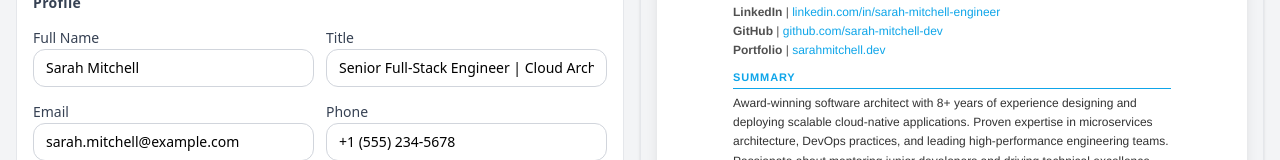
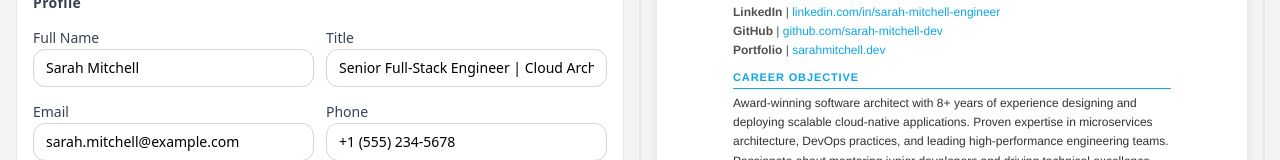
Before and after one commit to axcel-blade/resume-builder, a React (Vite) app: page / in a window 1280 px wide. Shown: the part 244-404 px from the top of the page. Built offline with nearby package versions, Linux system fonts and the light colour scheme.

Commit message:
Refactor resume template components to match typical professional resume structure

```diff
--- a/src/components/TemplateBasic.jsx
+++ b/src/components/TemplateBasic.jsx
@@ -17,15 +17,19 @@ import {
 
 const FONT = '"Helvetica Neue", Helvetica, Arial, sans-serif';
 
+/* Headings + order follow a typical professional resume:
+   Profile → Professional Experience → Education → Projects → Key Skills →
+   Achievements and Awards → Volunteer Work → Certificates & Licenses →
+   Interests → References. */
 const HEADINGS = {
-  summary:      "Summary",
+  summary:      "Career Objective",
   experience:   "Professional Experience",
-  voluntary:    "Voluntary Experience",
+  education:    "Education",
   projects:     "Projects",
-  education:    "Education",
+  skills:       "Key Skills",
   achievements: "Achievements and Awards",
-  certificates: "Certificates & Licences",
-  skills:       "Key Skills",
+  voluntary:    "Volunteer Work",
+  certificates: "Certificates & Licenses",
   interests:    "Interests",
   references:   "References",
 };
@@ -92,6 +96,7 @@ export default function TemplateBasic({ data }) {
         )}
       </div>
 
+      {/* 1. Career Objective */}
       {p.summary && (
         <Section title={HEADINGS.summary} accent={accent}>
           <div style={{ fontSize: "12px", color: "#323232", lineHeight: 1.6, wordBreak: "break-word" }}>
@@ -100,54 +105,63 @@ export default function TemplateBasic({ data }) {
         </Section>
       )}
 
+      {/* 2. Professional Experience */}
       {experience.length > 0 && (
         <Section title={HEADINGS.experience} accent={accent}>
           {experience.map((e) => <ExperienceBlock key={e.id} e={e} />)}
         </Section>
       )}
 
+      {/* 3. Education */}
+      {education.length > 0 && (
+        <Section title={HEADINGS.education} accent={accent}>
+          {education.map((e) => <EducationBlock key={e.id} e={e} />)}
+        </Section>
+      )}
+
+      {/* 4. Projects */}
+      {projects.length > 0 && (
+        <Section title={HEADINGS.projects} accent={accent}>
+          {projects.map((proj) => <ProjectsBlock key={proj.id} p={proj} />)}
+        </Section>
+      )}
+
+      {/* 5. Key Skills */}
+      {data.skillGroups?.length > 0 && (
+        <Section title={HEADINGS.skills} accent={accent}>
+          {data.skillGroups.map((g) => <SkillsBlock key={g.id} group={g} />)}
+        </Section>
+      )}
+
+      {/* 6. Achievements and Awards */}
+      {data.achievements?.length > 0 && (
+        <Section title={HEADINGS.achievements} accent={accent}>
+          {data.achievements.map((a) => <AchievementsBlock key={a.id} a={a} />)}
+        </Section>
+      )}
+
+      {/* 7. Volunteer Work */}
       {voluntary.length > 0 && (
         <Section title={HEADINGS.voluntary} accent={accent}>
           {voluntary.map((v) => <VoluntaryBlock key={v.id} v={v} />)}
         </Section>
       )}
 
-      {projects.length > 0 && (
-        <Section title={HEADINGS.projects} accent={accent}>
-          {projects.map((proj) => <ProjectsBlock key={proj.id} p={proj} />)}
-        </Section>
-      )}
-
-      {education.length > 0 && (
-        <Section title={HEADINGS.education} accent={accent}>
-          {education.map((e) => <EducationBlock key={e.id} e={e} />)}
-        </Section>
-      )}
-
-      {data.achievements?.length > 0 && (
-        <Section title={HEADINGS.achievements} accent={accent}>
-          {data.achievements.map((a) => <AchievementsBlock key={a.id} a={a} />)}
-        </Section>
-      )}
-
+      {/* 8. Certificates & Licenses */}
       {certificates.length > 0 && (
         <Section title={HEADINGS.certificates} accent={accent}>
           {certificates.map((c) => <CertificateBlock key={c.id} c={c} />)}
         </Section>
       )}
 
-      {data.skillGroups?.length > 0 && (
-        <Section title={HEADINGS.skills} accent={accent}>
-          {data.skillGroups.map((g) => <SkillsBlock key={g.id} group={g} />)}
-        </Section>
-      )}
-
+      {/* 9. Interests */}
       {interests.length > 0 && (
         <Section title={HEADINGS.interests} accent={accent}>
           <InterestsBlock interests={interests} />
         </Section>
       )}
 
+      {/* 10. References */}
       <Section title={HEADINGS.references} accent={accent}>
         <ReferencesBlock references={data.references} />
       </Section>
--- a/src/components/TemplateModern.jsx
+++ b/src/components/TemplateModern.jsx
@@ -17,15 +17,19 @@ import {
 
 const FONT = '"Helvetica Neue", Helvetica, Arial, sans-serif';
 
+/* Headings + order follow a typical professional resume:
+   Profile → Professional Experience → Education → Projects → Key Skills →
+   Achievements and Awards → Volunteer Work → Certificates & Licenses →
+   Interests → References. */
 const HEADINGS = {
-  summary:      "Summary",
+  summary:      "Career Objective",
   experience:   "Professional Experience",
-  voluntary:    "Voluntary Experience",
+  education:    "Education",
   projects:     "Projects",
-  education:    "Education",
+  skills:       "Key Skills",
   achievements: "Achievements and Awards",
-  certificates: "Certificates & Licences",
-  skills:       "Key Skills",
+  voluntary:    "Volunteer Work",
+  certificates: "Certificates & Licenses",
   interests:    "Interests",
   references:   "References",
 };
@@ -34,12 +38,12 @@ export default function TemplateModern({ data }) {
   const accent = data.meta?.accent || "#0ea5e9";
   const p = data.profile;
 
-  const experience  = sortByStartDesc(data.experience  || []);
-  const voluntary   = sortByStartDesc(data.voluntary   || []);
-  const projects    = sortByStartDesc(data.projects    || []);
-  const education   = sortByStartDesc(data.education   || []);
+  const experience   = sortByStartDesc(data.experience   || []);
+  const voluntary    = sortByStartDesc(data.voluntary    || []);
+  const projects     = sortByStartDesc(data.projects     || []);
+  const education    = sortByStartDesc(data.education    || []);
   const certificates = sortByStartDesc(data.certificates || [], "year");
-  const interests   = (data.interests || []).filter(Boolean);
+  const interests    = (data.interests || []).filter(Boolean);
 
   return (
     <div
@@ -93,6 +97,7 @@ export default function TemplateModern({ data }) {
         </div>
       )}
 
+      {/* 1. Career Objective */}
       {p.summary && (
         <Section title={HEADINGS.summary} accent={accent}>
           <div style={{ fontSize: "12px", color: "#323232", lineHeight: 1.6, fontFamily: FONT, wordBreak: "break-word" }}>
@@ -101,55 +106,63 @@ export default function TemplateModern({ data }) {
         </Section>
       )}
 
+      {/* 2. Professional Experience */}
       {experience.length > 0 && (
         <Section title={HEADINGS.experience} accent={accent}>
           {experience.map((e) => <ExperienceBlock key={e.id} e={e} />)}
         </Section>
       )}
 
+      {/* 3. Education */}
+      {education.length > 0 && (
+        <Section title={HEADINGS.education} accent={accent}>
+          {education.map((e) => <EducationBlock key={e.id} e={e} />)}
+        </Section>
+      )}
+
+      {/* 4. Projects */}
+      {projects.length > 0 && (
+        <Section title={HEADINGS.projects} accent={accent}>
+          {projects.map((proj) => <ProjectsBlock key={proj.id} p={proj} />)}
+        </Section>
+      )}
+
+      {/* 5. Key Skills — group title + paragraph (workbook functional/business style) */}
+      {data.skillGroups?.length > 0 && (
+        <Section title={HEADINGS.skills} accent={accent}>
+          {data.skillGroups.map((g) => <SkillsBlock key={g.id} group={g} />)}
+        </Section>
+      )}
+
+      {/* 6. Achievements and Awards */}
+      {data.achievements?.length > 0 && (
+        <Section title={HEADINGS.achievements} accent={accent}>
+          {data.achievements.map((a) => <AchievementsBlock key={a.id} a={a} />)}
+        </Section>
+      )}
+
+      {/* 7. Volunteer Work */}
       {voluntary.length > 0 && (
         <Section title={HEADINGS.voluntary} accent={accent}>
           {voluntary.map((v) => <VoluntaryBlock key={v.id} v={v} />)}
         </Section>
       )}
 
-      {projects.length > 0 && (
-        <Section title={HEADINGS.projects} accent={accent}>
-          {projects.map((proj) => <ProjectsBlock key={proj.id} p={proj} />)}
-        </Section>
-      )}
-
-      {education.length > 0 && (
-        <Section title={HEADINGS.education} accent={accent}>
-          {education.map((e) => <EducationBlock key={e.id} e={e} />)}
-        </Section>
-      )}
-
-      {data.achievements?.length > 0 && (
-        <Section title={HEADINGS.achievements} accent={accent}>
-          {data.achievements.map((a) => <AchievementsBlock key={a.id} a={a} />)}
-        </Section>
-      )}
-
+      {/* 8. Certificates & Licenses */}
       {certificates.length > 0 && (
         <Section title={HEADINGS.certificates} accent={accent}>
           {certificates.map((c) => <CertificateBlock key={c.id} c={c} />)}
         </Section>
       )}
 
-      {data.skillGroups?.length > 0 && (
-        <Section title={HEADINGS.skills} accent={accent}>
-          {data.skillGroups.map((g) => <SkillsBlock key={g.id} group={g} />)}
-        </Section>
-      )}
-
+      {/* 9. Interests */}
       {interests.length > 0 && (
         <Section title={HEADINGS.interests} accent={accent}>
           <InterestsBlock interests={interests} />
         </Section>
       )}
 
-      {/* References — always rendered (mandatory) */}
+      {/* 10. References — always rendered, row-by-row with all 5 fields */}
       <Section title={HEADINGS.references} accent={accent}>
         <ReferencesBlock references={data.references} />
       </Section>
--- a/src/components/editors/ResumeEditor.jsx
+++ b/src/components/editors/ResumeEditor.jsx
@@ -3,12 +3,12 @@
 import React, { useState } from "react";
 import ProfileEditor from "./ProfileEditor";
 import ExperienceEditor from "./ExperienceEditor";
+import EducationEditor from "./EducationEditor";
+import ProjectsEditor from "./ProjectsEditor";
+import SkillsEditor from "./SkillsEditor";
+import AchievementsEditor from "./AchievementsEditor";
 import VoluntaryEditor from "./VoluntaryEditor";
-import ProjectsEditor from "./ProjectsEditor";
-import EducationEditor from "./EducationEditor";
-import AchievementsEditor from "./AchievementsEditor";
 import CertificatesEditor from "./CertificatesEditor";
-import SkillsEditor from "./SkillsEditor";
 import InterestsEditor from "./InterestsEditor";
 import ReferencesEditor from "./ReferencesEditor";
 import { IconButton, SectionCard } from "../SharedInputs";
@@ -63,15 +63,28 @@ export default function ResumeEditor({ data, set }) {
         )}
       </SectionCard>
 
-      {/* Editors are listed in the same order they appear on the rendered resume. */}
+      {/*
+        Editors are listed in the same order they appear on the rendered resume.
+        Order follows a typical professional resume:
+          1. Profile (Personal Details + Career Objective)
+          2. Professional Experience
+          3. Education
+          4. Projects
+          5. Key Skills
+          6. Achievements and Awards
+          7. Volunteer Work
+          8. Certificates & Licenses
+          9. Interests
+         10. References
+      */}
       <ProfileEditor      data={data} set={set} />
       <ExperienceEditor   data={data} set={set} />
+      <EducationEditor    data={data} set={set} />
+      <ProjectsEditor     data={data} set={set} />
+      <SkillsEditor       data={data} set={set} />
+      <AchievementsEditor data={data} set={set} />
       <VoluntaryEditor    data={data} set={set} />
-      <ProjectsEditor     data={data} set={set} />
-      <EducationEditor    data={data} set={set} />
-      <AchievementsEditor data={data} set={set} />
       <CertificatesEditor data={data} set={set} />
-      <SkillsEditor       data={data} set={set} />
       <InterestsEditor    data={data} set={set} />
       <ReferencesEditor   data={data} set={set} />
     </div>
```
Also changed, not shown: src/components/TemplateSharedParts.jsx (+59 -17 lines).
